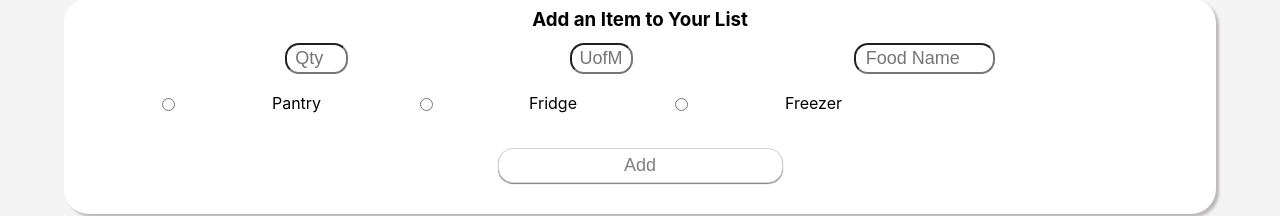
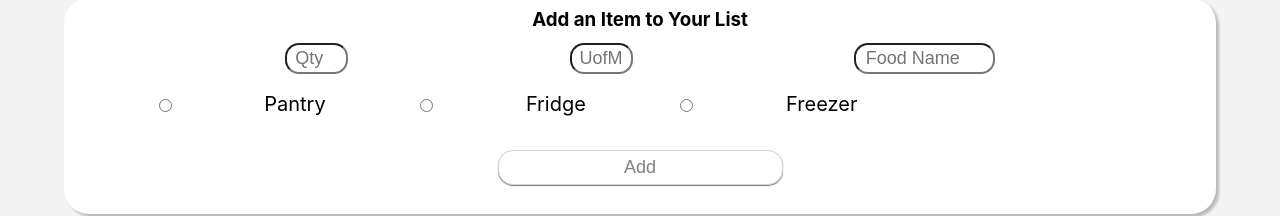
Before and after one commit to BreckZ/virtual-pantry, a React (Create React App) app in the folder client/: page /pantry in a window 1280 px wide. Shown: the part 520-736 px from the top of the page. Built offline with nearby package versions, Linux system fonts and the light colour scheme; no server answers.

Commit message:
listitems done

```diff
--- a/client/src/components/ListItems.css
+++ b/client/src/components/ListItems.css
@@ -31,7 +31,6 @@
   height: 42vh;
   width: 90%;
   overflow: scroll;
-  border: 1px solid purple;
 }
 
 .listitems-display {
@@ -43,7 +42,6 @@
   width: 95%;
   margin-top: 1vh;
   margin-bottom: 1vh;
-  border: 1px solid green;
   white-space: nowrap;
 }
 
@@ -61,14 +59,18 @@
   box-shadow: 0 0 2px white;
 }
 
+.decrement {
+  margin-left: 1em;
+}
+
 .quantity-display {
-  width: 15px;
+  width: 1.5em;
   text-align: center;
   font-size: 16px;
 }
 
 .uofm-display {
-  width: 30px;
+  width: 2.5em;
   text-align: left;
   font-size: 16px;
   overflow: hidden;
--- a/client/src/components/ListItems.jsx
+++ b/client/src/components/ListItems.jsx
@@ -1,9 +1,9 @@
 import { useState, useEffect } from "react";
 import { changeQuantity, deleteItem, getItems } from "../services/API";
-import "./ListItems.css";
 import { HiOutlinePlusCircle } from 'react-icons/hi';
 import { HiOutlineMinusCircle } from 'react-icons/hi';
 import { HiOutlineXCircle } from 'react-icons/hi';
+import "./ListItems.css";
 
 function ListItems(props) {
   const [itemNames, setItemNames] = useState([]);
--- a/client/src/components/NewItemForm.css
+++ b/client/src/components/NewItemForm.css
@@ -74,6 +74,10 @@
 
 }
 
+.location-label {
+  font-size: 1.25em;
+}
+
 .add-button-container {
   width: 100%;
   margin-top: 1em;
--- a/client/src/components/NewItemForm.jsx
+++ b/client/src/components/NewItemForm.jsx
@@ -71,6 +71,7 @@ function NewItemForm(props) {
             <div className="form-switch-container">
 
               <input
+                className="location-dial"
                 type="radio"
                 value="pantry"
                 // checked={pantry === true}
@@ -78,9 +79,10 @@ function NewItemForm(props) {
                 onChange={
                   (e) => { handlePantrySwitch(e) } }
               />
-              <label>Pantry</label>
+              <label className="location-label">Pantry</label>
 
               <input
+                className="location-dial"
                 type="radio"
                 value="fridge"
                 // checked={fridge === false}
@@ -88,9 +90,10 @@ function NewItemForm(props) {
                 onChange={
                   (e) => { handleFridgeSwitch(e) } }
               />
-              <label>Fridge</label>
+              <label className="location-label">Fridge</label>
 
               <input
+                className="location-dial"
                 type="radio"
                 value="freezer"
                 // checked={freezer === false}
@@ -98,7 +101,7 @@ function NewItemForm(props) {
                 onChange={
                   (e) => { handleFreezerSwitch(e) } }
               />
-              <label>Freezer</label>
+              <label className="location-label">Freezer</label>
 
 
               <div className="pantry-switch">
```
